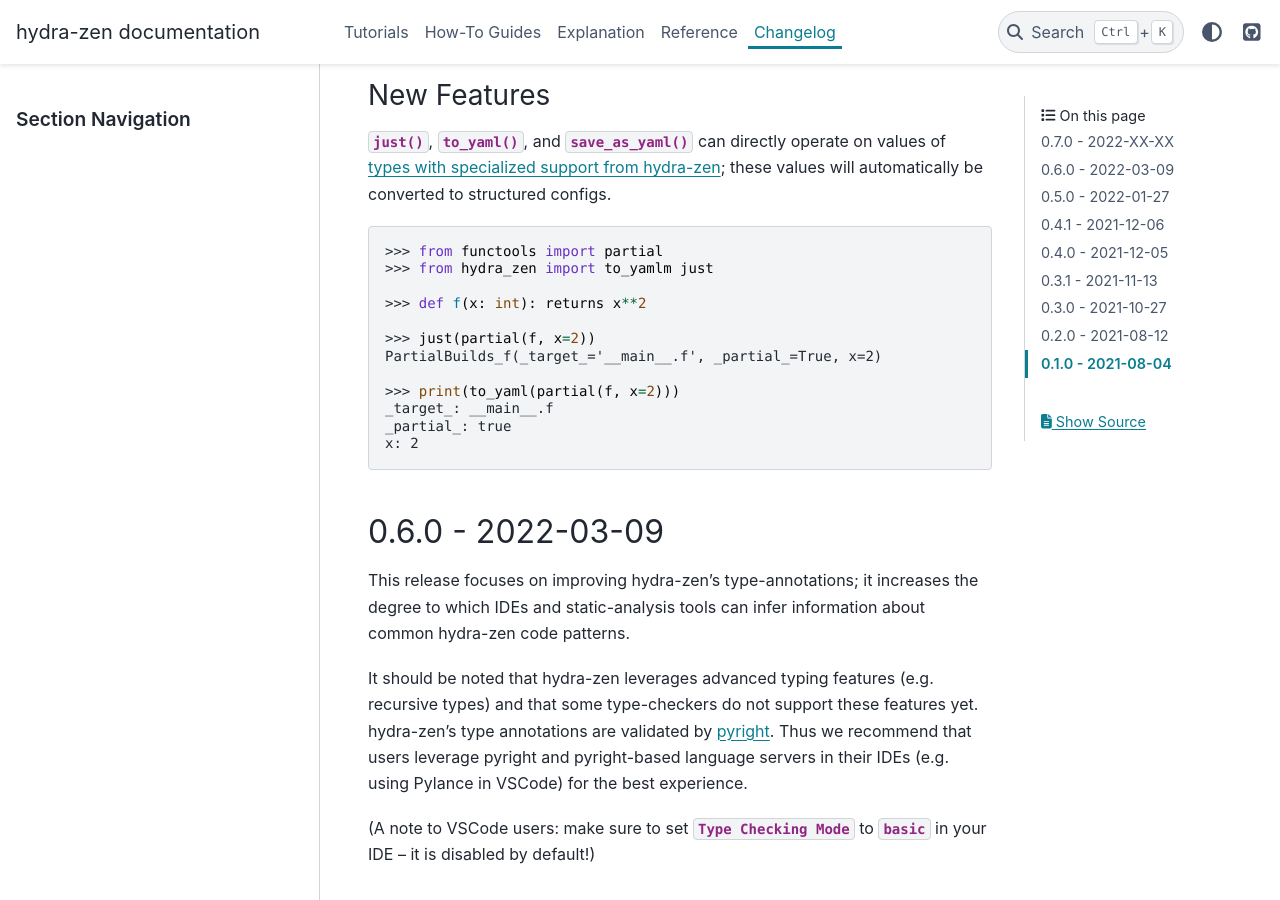
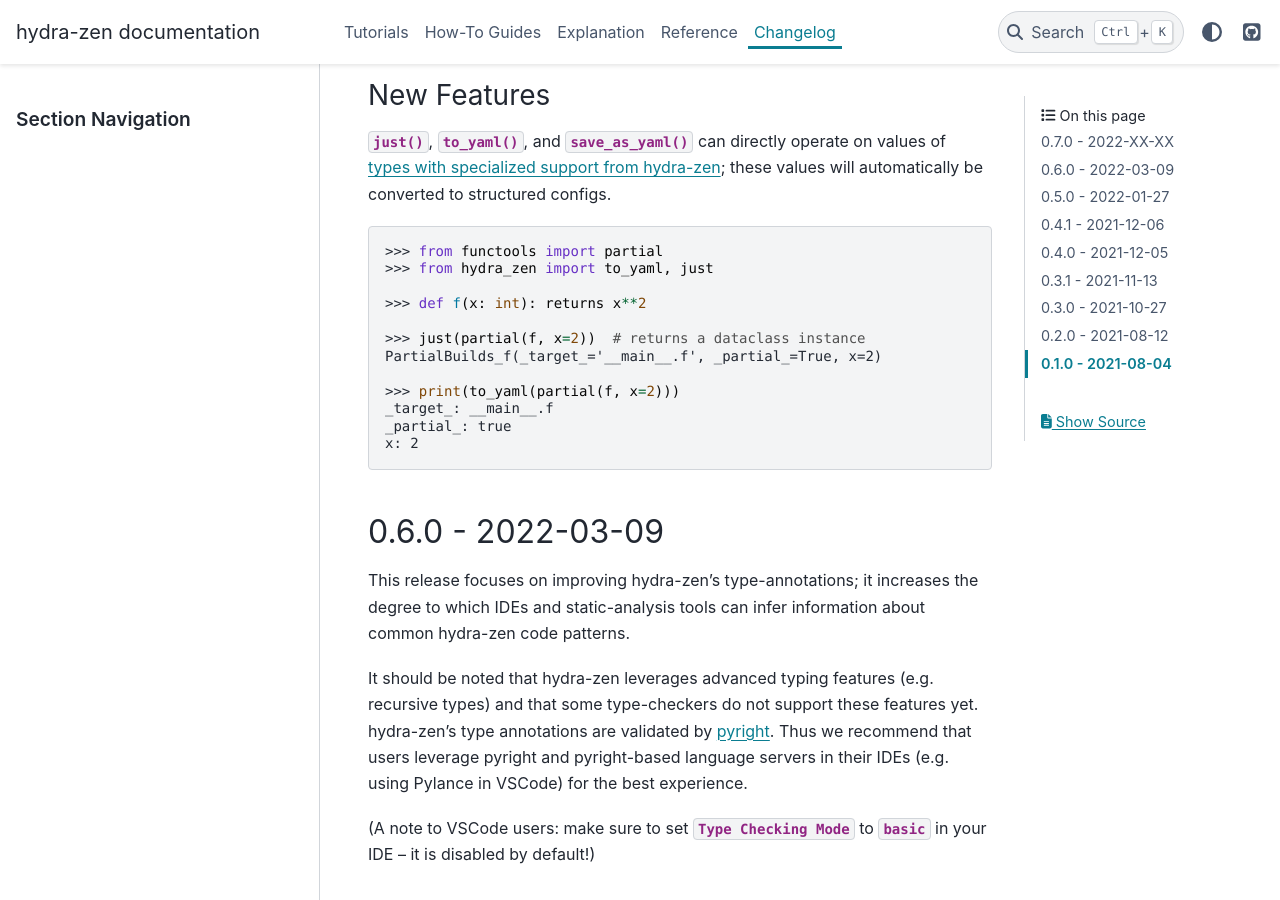
Before and after one commit to mit-ll-responsible-ai/hydra-zen, a Sphinx documentation site: the page built from docs/source/changes.rst, in a window 1280 px wide and 900 px high, scrolled down 308 px. Built offline with Sphinx 7.4.7 and the PyData theme 0.15.4, drawn with Linux system fonts in a browser that asks for light colours; the version number could not be read and is left out.

Commit message:
Update changes.rst

```diff
--- a/docs/source/changes.rst
+++ b/docs/source/changes.rst
@@ -23,11 +23,11 @@
 .. code-block:: pycon
 
    >>> from functools import partial
-   >>> from hydra_zen import to_yamlm just
+   >>> from hydra_zen import to_yaml, just
 
    >>> def f(x: int): returns x**2
 
-   >>> just(partial(f, x=2))
+   >>> just(partial(f, x=2))  # returns a dataclass instance
    PartialBuilds_f(_target_='__main__.f', _partial_=True, x=2)
 
    >>> print(to_yaml(partial(f, x=2)))
```
